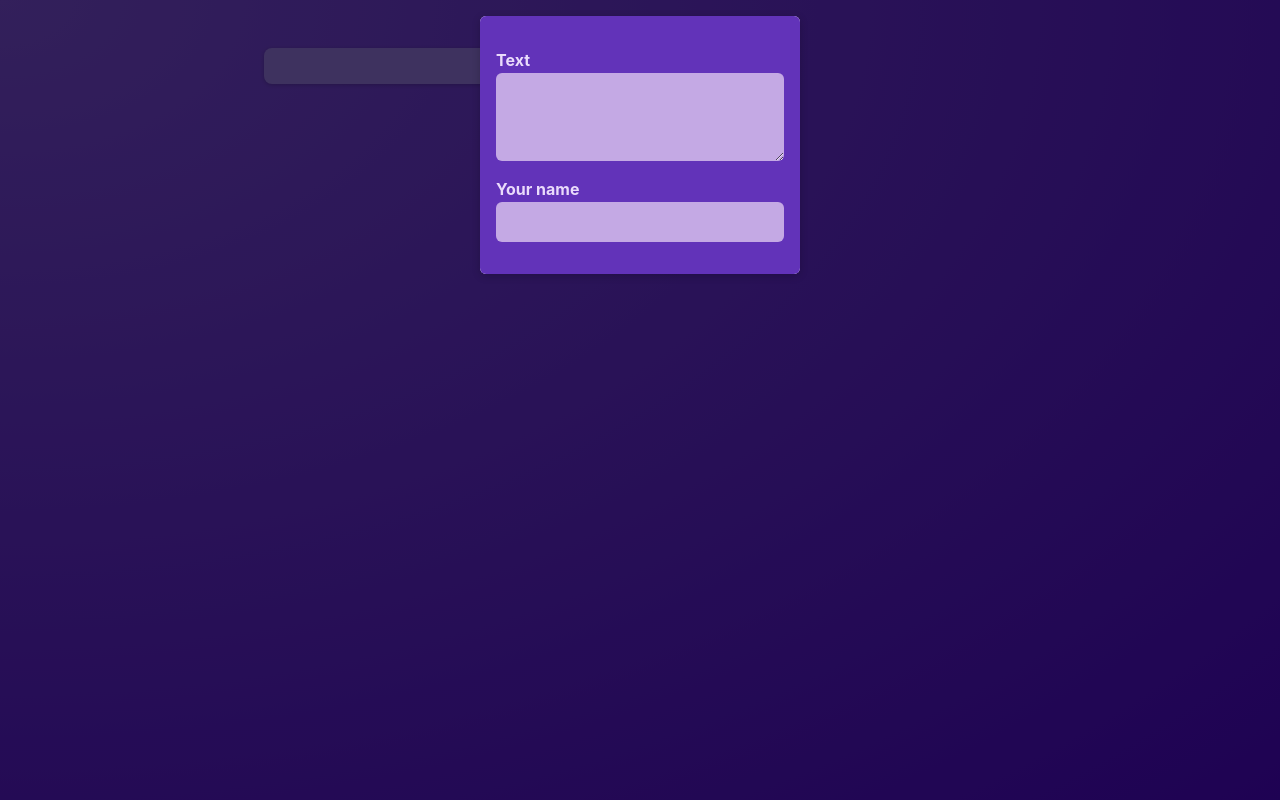
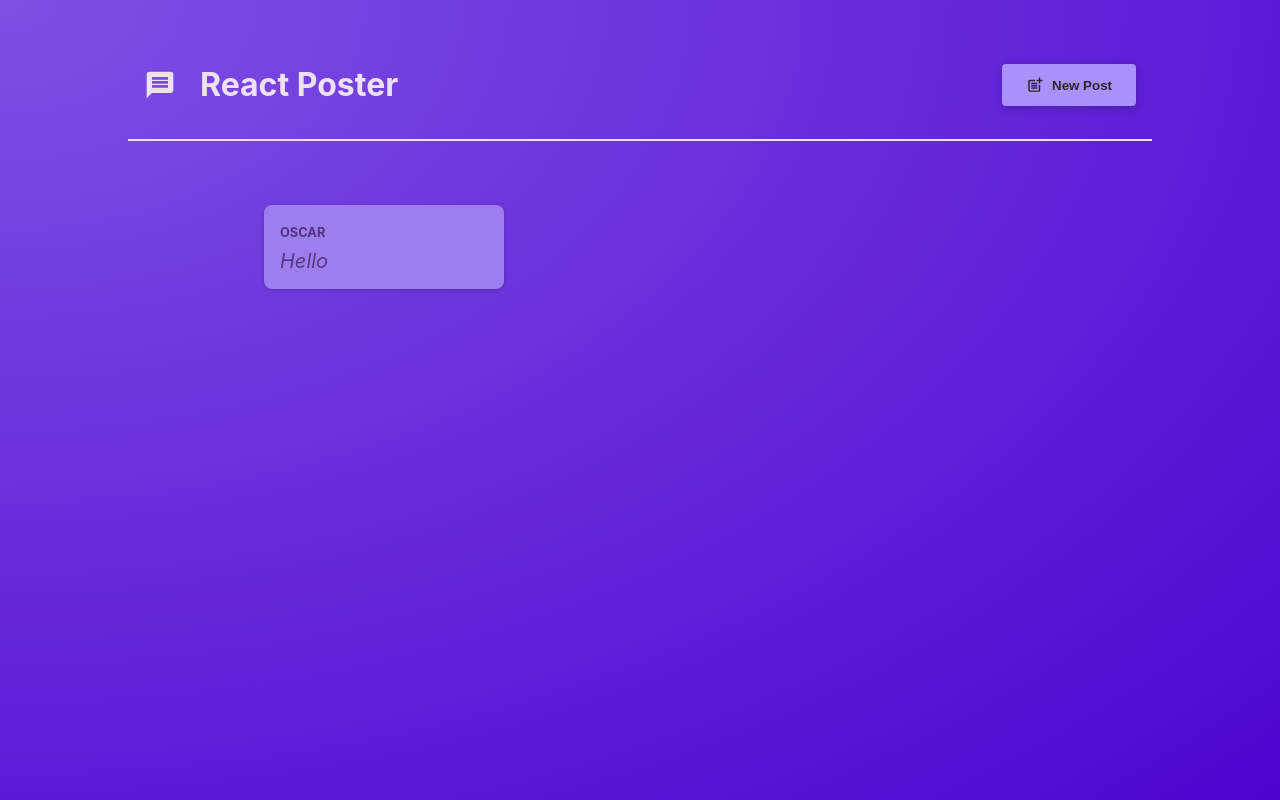
Before and after one commit to oscarg11/practice, a React (Vite) app in the folder next-js/starting-project/: page / in a window 1280 px wide. Built offline with nearby package versions, Linux system fonts and the light colour scheme.

Commit message:
Handling form submission

```diff
--- a/next-js/starting-project/package.json
+++ b/next-js/starting-project/package.json
@@ -10,7 +10,8 @@
   },
   "dependencies": {
     "react": "^18.2.0",
-    "react-dom": "^18.2.0"
+    "react-dom": "^18.2.0",
+    "react-icons": "^5.3.0"
   },
   "devDependencies": {
     "@types/react": "^18.0.17",
--- a/next-js/starting-project/src/App.jsx
+++ b/next-js/starting-project/src/App.jsx
@@ -1,9 +1,29 @@
+import { useState } from "react";
+import MainHeader from "./components/MainHeader";
 import PostsList from "./components/PostsList";
 
 function App() {
-  return <main>
-    <PostsList />
-  </main>
+  const [ modalIsVisible, setModalIsVisible ]= useState(false);
+
+  function showModalHandler(){
+    setModalIsVisible(true);
+  }
+
+  //Modal hide function
+  function hideModalHandler(){
+    setModalIsVisible(false);
+}
+  return(
+  <>
+    <MainHeader onCreatePost={showModalHandler}/>
+    <main>
+      <PostsList
+      isPosting={modalIsVisible}
+      onStopPosting={hideModalHandler}
+      />
+    </main>
+  </>
+  );
 }
 
 export default App;
--- /dev/null
+++ b/next-js/starting-project/src/components/MainHeader.jsx
@@ -0,0 +1,22 @@
+import { MdPostAdd, MdMessage } from 'react-icons/md';
+
+import classes from './MainHeader.module.css';
+
+function MainHeader({ onCreatePost }) {
+return (
+<header className={classes.header}>
+    <h1 className={classes.logo}>
+    <MdMessage />
+    React Poster
+    </h1>
+    <p>
+    <button className={classes.button} onClick={onCreatePost}>
+        <MdPostAdd size={18} />
+        New Post
+    </button>
+    </p>
+</header>
+);
+}
+
+export default MainHeader;
--- /dev/null
+++ b/next-js/starting-project/src/components/MainHeader.module.css
@@ -0,0 +1,36 @@
+.header {
+/* padding: 2rem 10%; */
+margin: 2rem 10%;
+padding: 1rem;
+text-align: center;
+display: flex;
+justify-content: space-between;
+align-items: center;
+border-bottom: 2px solid #ece1fa;
+}
+
+.logo {
+font-size: 2rem;
+display: flex;
+gap: 1.5rem;
+align-items: center;
+color: #ece1fa;
+}
+
+.button {
+display: inline-flex;
+align-items: center;
+gap: 0.5rem;
+padding: 0.75rem 1.5rem;
+background-color: #a990fb;
+color: #2a2630;
+border: none;
+border-radius: 4px;
+box-shadow: 0 2px 8px rgba(0, 0, 0, 0.2);
+cursor: pointer;
+font-weight: bold;
+}
+
+.button:hover {
+background-color: #8c6cf7;
+}
--- a/next-js/starting-project/src/components/NewPost.jsx
+++ b/next-js/starting-project/src/components/NewPost.jsx
@@ -1,17 +1,45 @@
+import { useState } from 'react';
 import classes from './NewPost.module.css';
 
-function NewPost(props) {
+function NewPost({ onCancel}) {
+    const [enteredBody, setEnteredBody] = useState(''); // Body text state
+    const [enteredAuthor, setEnteredAuthor]=useState('');// Author text state
 
+    //Body text function
+    function bodyChangeHandler(event){
+        console.log(event.target.value);
+        setEnteredBody(event.target.value);
+    }
+    //Author text function
+    function authorChangeHandler(event){
+        console.log(event.target.value);
+        setEnteredAuthor(event.target.value);
+    }
+
+    function submitHandler(event){
+        event.preventDefault();
+        const postData = {
+            body: enteredBody,
+            author: enteredAuthor
+        }
+        console.log(postData);
+        onCancel();
+    }
 return (
-<form className={classes.form}>
+<form className={classes.form} onSubmit={submitHandler}>
     <p>
         <label htmlFor="body">Text</label>
-        <textarea id="body" required rows={3} onChange={props.onBodyChange}/>
+        <textarea id="body" required rows={3} onChange={bodyChangeHandler}/>
     </p>
 
     <p>
         <label htmlFor="name">Your name</label>
-        <input type="text" id="name" required onChange={props.onAuthorChange} />
+        <input type="text" id="name" required onChange={authorChangeHandler} />
+    </p>
+
+    <p className={classes.actions}>
+        <button type="button" onClick={onCancel}>Cancel</button>
+        <button>Submit</button>
     </p>
 </form>
 );
--- a/next-js/starting-project/src/components/PostsList.jsx
+++ b/next-js/starting-project/src/components/PostsList.jsx
@@ -4,38 +4,20 @@
 import Modal from "./Modal"
 import classes from'./PostsList.module.css';
 
-function PostsList(){
-    const [ modalIsVisible, setModalIsVisible ]= useState(true);
-    const [enteredBody, setEnteredBody] = useState(''); // Body text state
-    const [enteredAuthor, setEnteredAuthor]=useState('');// Author text state
+function PostsList({isPosting, onStopPosting}){
 
-    //Body text function
-    function bodyChangeHandler(event){
-        console.log(event.target.value);
-        setEnteredBody(event.target.value);
-    }
-    //Author text function
-    function authorChangeHandler(event){
-        console.log(event.target.value);
-        setEnteredAuthor(event.target.value);
-    }
-    //Modal hide function
-    function hideModalHandler(){
-        setModalIsVisible(false);
-    }
     return (
     <>
-        {modalIsVisible ? (
-        <Modal onClose={hideModalHandler}>
+        {isPosting && (
+        <Modal onClose={onStopPosting}>
             <NewPost
-                onBodyChange={bodyChangeHandler}
-                onAuthorChange={authorChangeHandler}
+                onCancel={onStopPosting}
             />
         </Modal>
-        ) : null}
+        )}
         <ul className={classes.posts}>
-            <Post author={enteredAuthor} body={enteredBody}/>
-            <Post author={enteredAuthor} body={enteredBody}/>
+            <Post author="Oscar" body="Hello"/>
+
         </ul>
     </>
     );
```
Also changed, not shown: 1 other file (tests, documents, lock files or other folders).
